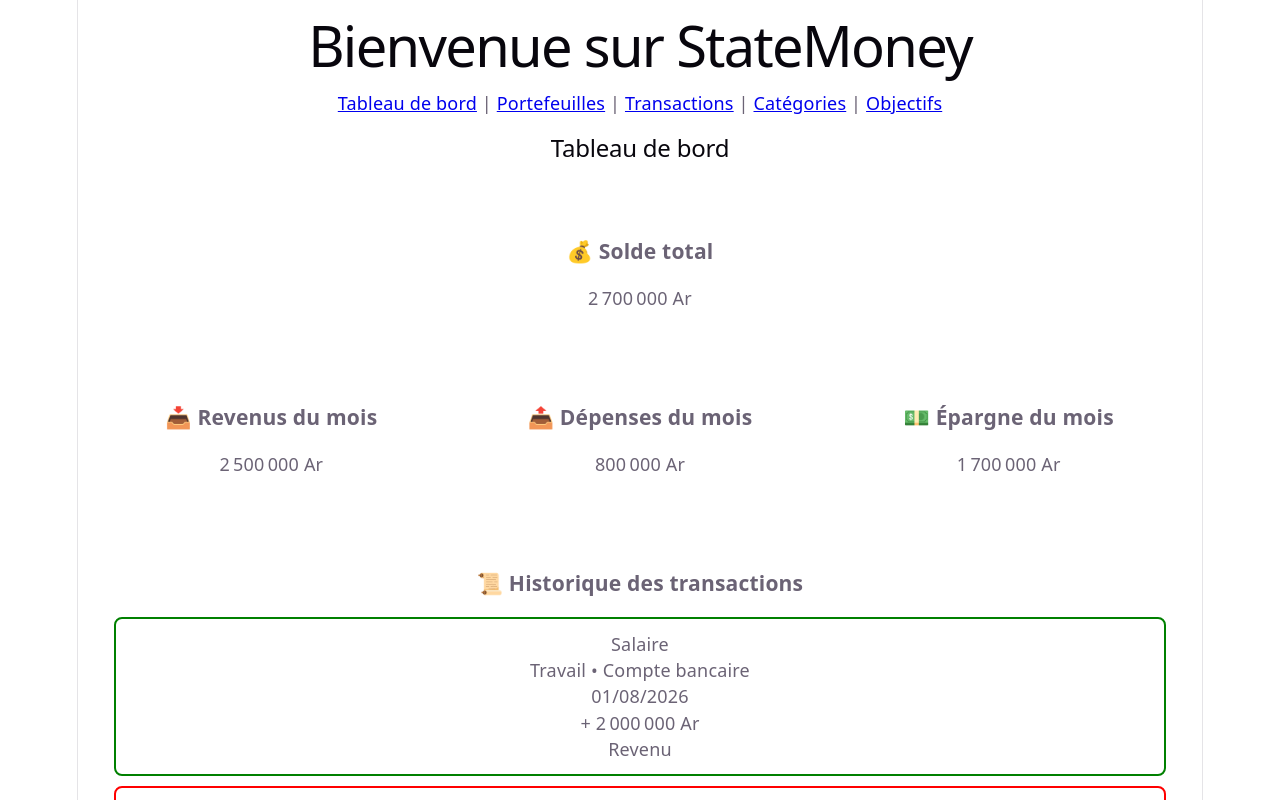
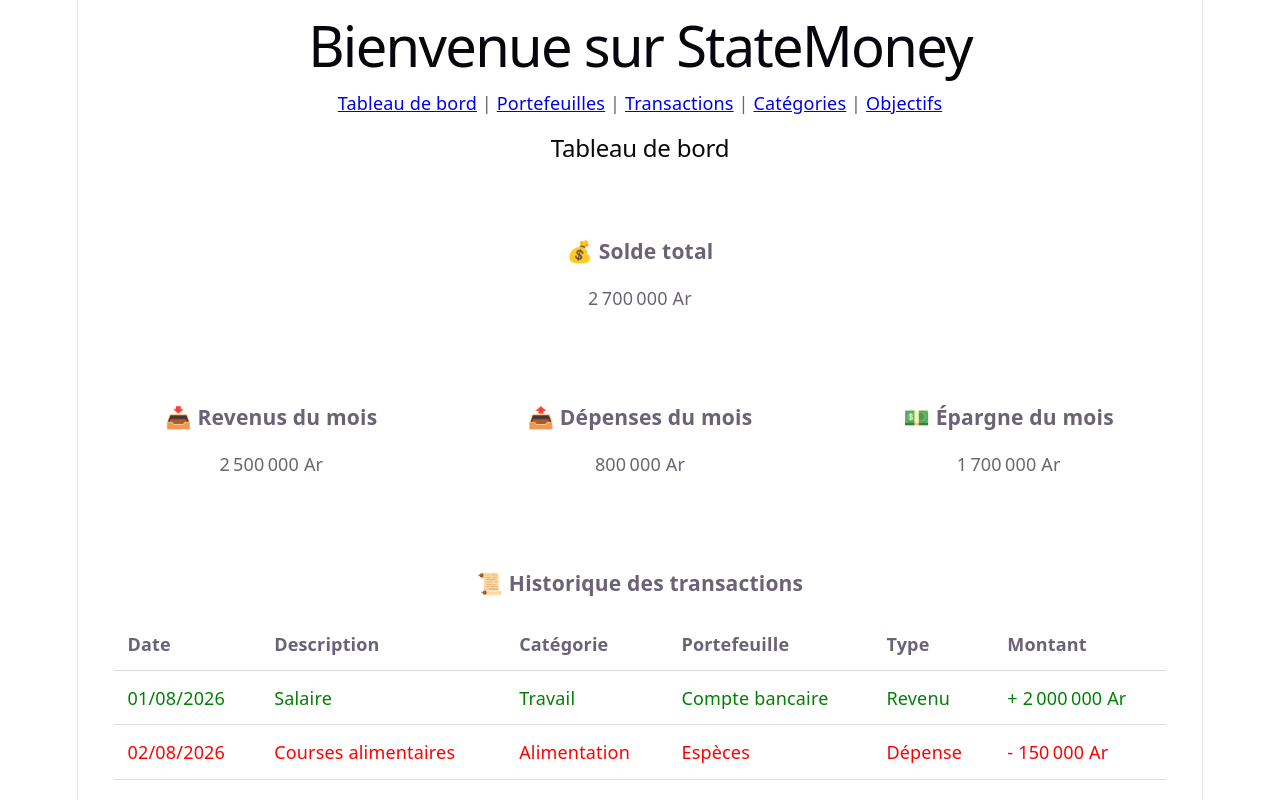
Before and after one commit to stephanie-chan-dev25/StateMoney, a React (Vite) app in the folder frontend/: page / in a window 1280 px wide. Shown: the top 800 px of the page. Built offline with nearby package versions, Linux system fonts and the light colour scheme.

Commit message:
refactor: display transaction history as table

```diff
--- a/frontend/src/components/dashboard/MonthlyExpenses.css
+++ /dev/null
@@ -1,3 +0,0 @@
-.monthly-expenses {
-  padding: 1rem;
-}
--- a/frontend/src/components/dashboard/MonthlyIncome.css
+++ /dev/null
@@ -1,3 +0,0 @@
-.monthly-income {
-  padding: 1rem;
-}
--- a/frontend/src/components/dashboard/MonthlySavings.css
+++ /dev/null
@@ -1,3 +0,0 @@
-.monthly-savings {
-  padding: 1rem;
-}
--- a/frontend/src/components/dashboard/TotalBalance.css
+++ /dev/null
@@ -1,3 +0,0 @@
-.total-balance {
-  padding: 1rem;
-}
--- a/frontend/src/components/dashboard/TransactionHistory.css
+++ b/frontend/src/components/dashboard/TransactionHistory.css
@@ -1,3 +1,15 @@
 .transaction-history {
   padding: 1rem;
 }
+
+.transaction-history table {
+  width: 100%;
+  border-collapse: collapse;
+}
+
+.transaction-history th,
+.transaction-history td {
+  padding: 0.75rem;
+  text-align: left;
+  border-bottom: 1px solid #ddd;
+}
--- a/frontend/src/components/dashboard/TransactionHistory.tsx
+++ b/frontend/src/components/dashboard/TransactionHistory.tsx
@@ -11,12 +11,27 @@ function TransactionHistory({ transactions }: TransactionHistoryProps) {
     <section className="transaction-history">
       <h3>📜 Historique des transactions</h3>
 
+      <table>
+        <thead>
+          <tr>
+            <th>Date</th>
+            <th>Description</th>
+            <th>Catégorie</th>
+            <th>Portefeuille</th>
+            <th>Type</th>
+            <th>Montant</th>
+          </tr>
+        </thead>
+
+        <tbody>
           {transactions.map((transaction) => (
             <TransactionItem
               key={transaction.id}
               transaction={transaction}
             />
           ))}
+        </tbody>
+      </table>
     </section>
   )
 }
--- a/frontend/src/components/dashboard/TransactionItem.css
+++ b/frontend/src/components/dashboard/TransactionItem.css
@@ -1,13 +1,7 @@
 .income {
-  padding: 12px;
-  margin-bottom: 10px;
-  border: 2px solid green;
-  border-radius: 8px;
+  color: green;
 }
 
 .expense {
-  padding: 12px;
-  margin-bottom: 10px;
-  border: 2px solid red;
-  border-radius: 8px;
+  color: red;
 }
--- a/frontend/src/components/dashboard/TransactionItem.tsx
+++ b/frontend/src/components/dashboard/TransactionItem.tsx
@@ -19,18 +19,15 @@ function TransactionItem({
   const isIncome = type === "income"
 
   return (
-  <div className={getTransactionTypeClass(type)}>
-    <p>{description}</p>
-
-    <p>{category} • {wallet}</p>
-
-    <p>{date.toLocaleDateString("fr-FR")}</p>
-
-    <p>{formatTransactionAmount(amount, type)}</p>
-
-    <p>{getTransactionTypeLabel(type)}</p>
-  </div>
-)
+  <tr className={getTransactionTypeClass(type)}>
+    <td>{date.toLocaleDateString("fr-FR")}</td>
+    <td>{description}</td>
+    <td>{category}</td>
+    <td>{wallet}</td>
+    <td>{getTransactionTypeLabel(type)}</td>
+    <td>{formatTransactionAmount(amount, type)}</td>
+  </tr>
+  )
 }
 
 export default TransactionItem
```
Lines whose indentation alone changed are shown as unchanged.
